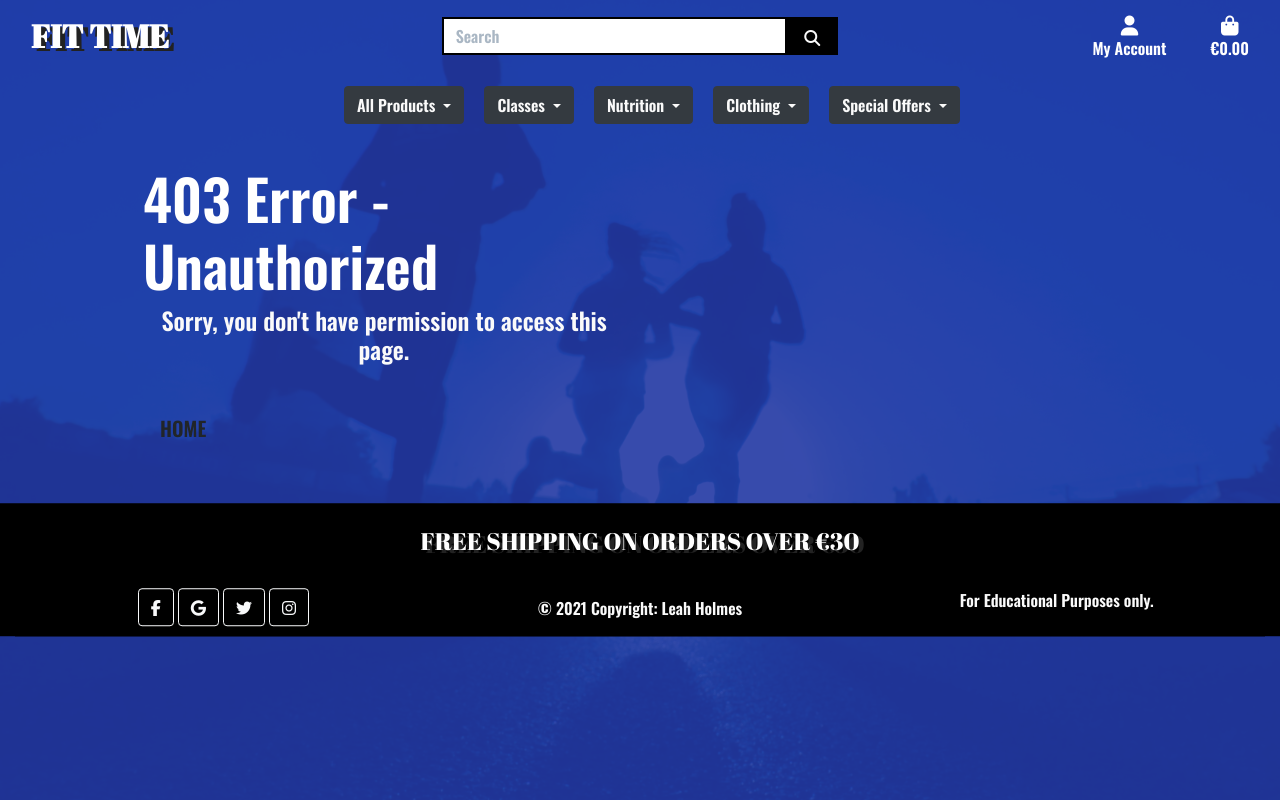
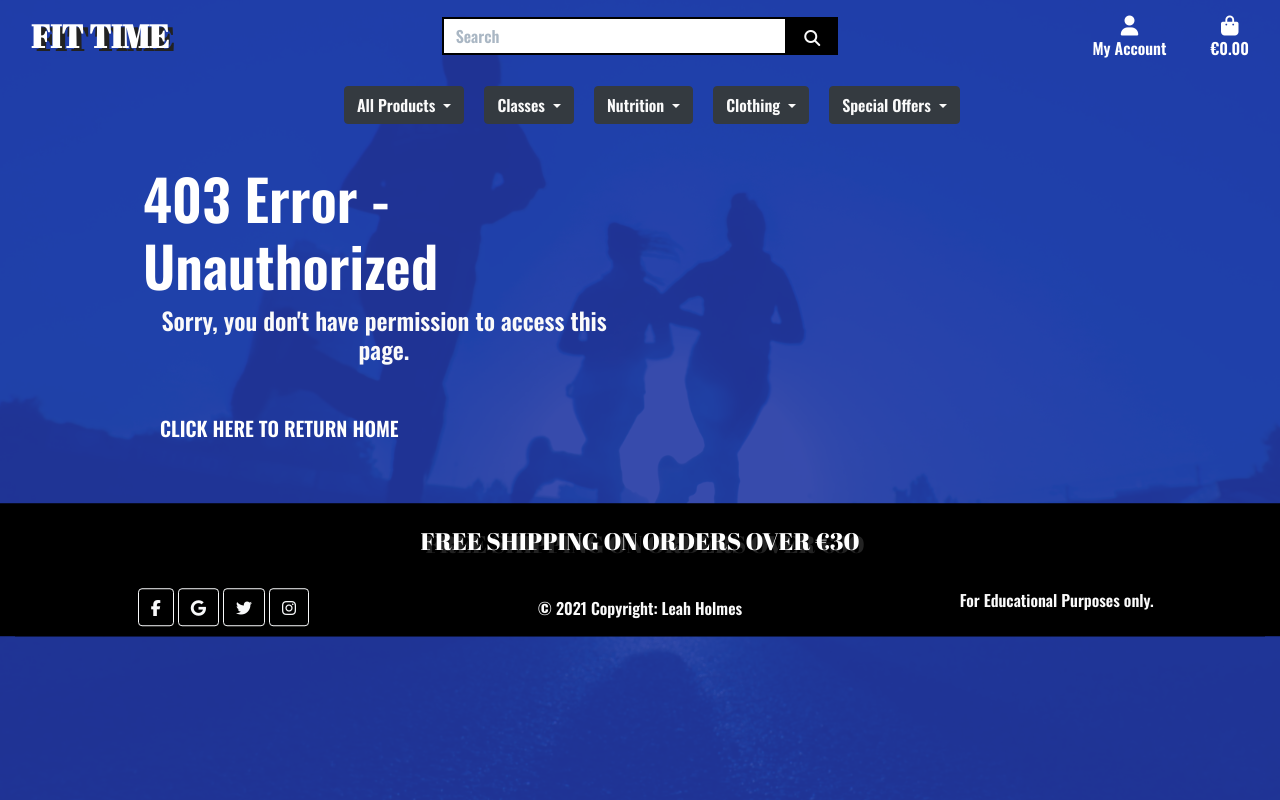
Before and after one commit to Leah1977/Fit_Time_MS4, a Django app: template templates/403.html in a window 1280 px wide. Run offline with Django 3.2, Linux system fonts and the light colour scheme; the template is opened without the code that fills it, so the values that code supplies are empty; some libraries are stand-ins or nearby versions.

Commit message:
Update templates
Update home button for 403, 404 and 500 errors

```diff
--- a/templates/403.html
+++ b/templates/403.html
@@ -25,7 +25,7 @@
                     Sorry, you don't have permission to access this page.
                 </h4>
                 <br>
-                <a href="{% url 'home' %}" class="btn btn-lg rounded-4 text-uppercase py-3">Home</a>
+                <a href="{% url 'home' %}" class="btn btn-lg rounded-4 text-uppercase text-white py-3">Click here to return Home</a>
             </div>
         </div>
     </div>
--- a/templates/404.html
+++ b/templates/404.html
@@ -22,7 +22,7 @@
                     Sorry the page you requested could not be found.
                 </h4>
                 <br>
-                <a href="{% url 'home' %}" class="btn btn-lg rounded-4 text-uppercase py-3">Home</a>
+                <a href="{% url 'home' %}" class="btn btn-lg rounded-4 text-uppercase py-3 text-white">Click here to return Home</a>
             </div>
         </div>
     </div>
--- a/templates/500.html
+++ b/templates/500.html
@@ -22,7 +22,7 @@
                     Sorry the server could not complete your request.
                 </h4>
                 <br>
-                <a href="{% url 'home' %}" class="btn btn-lg rounded-4 text-uppercase py-3">Home</a>
+                <a href="{% url 'home' %}" class="btn btn-lg rounded-4 text-uppercase text-white py-3">Click here to return Home</a>
             </div>
         </div>
     </div>
```
